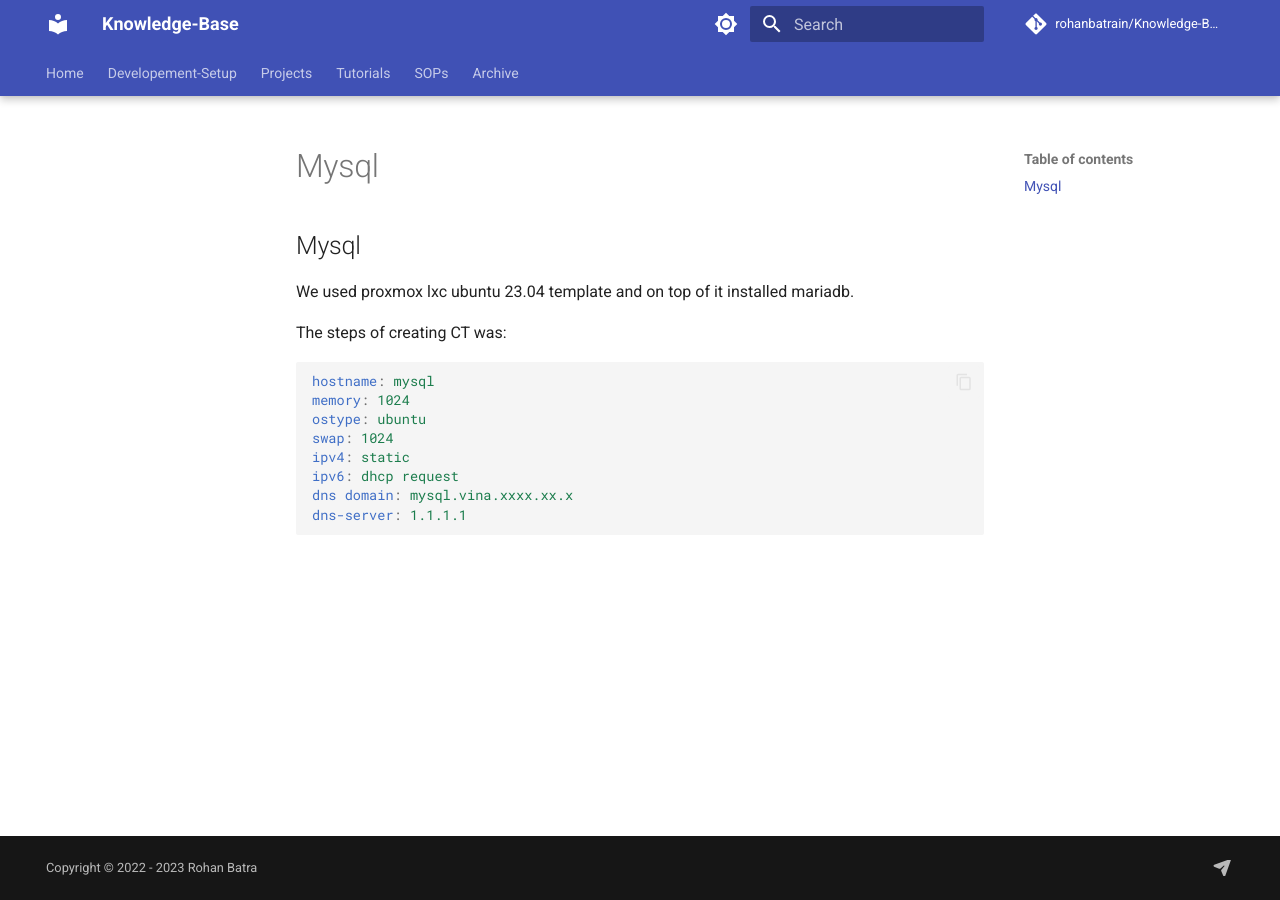
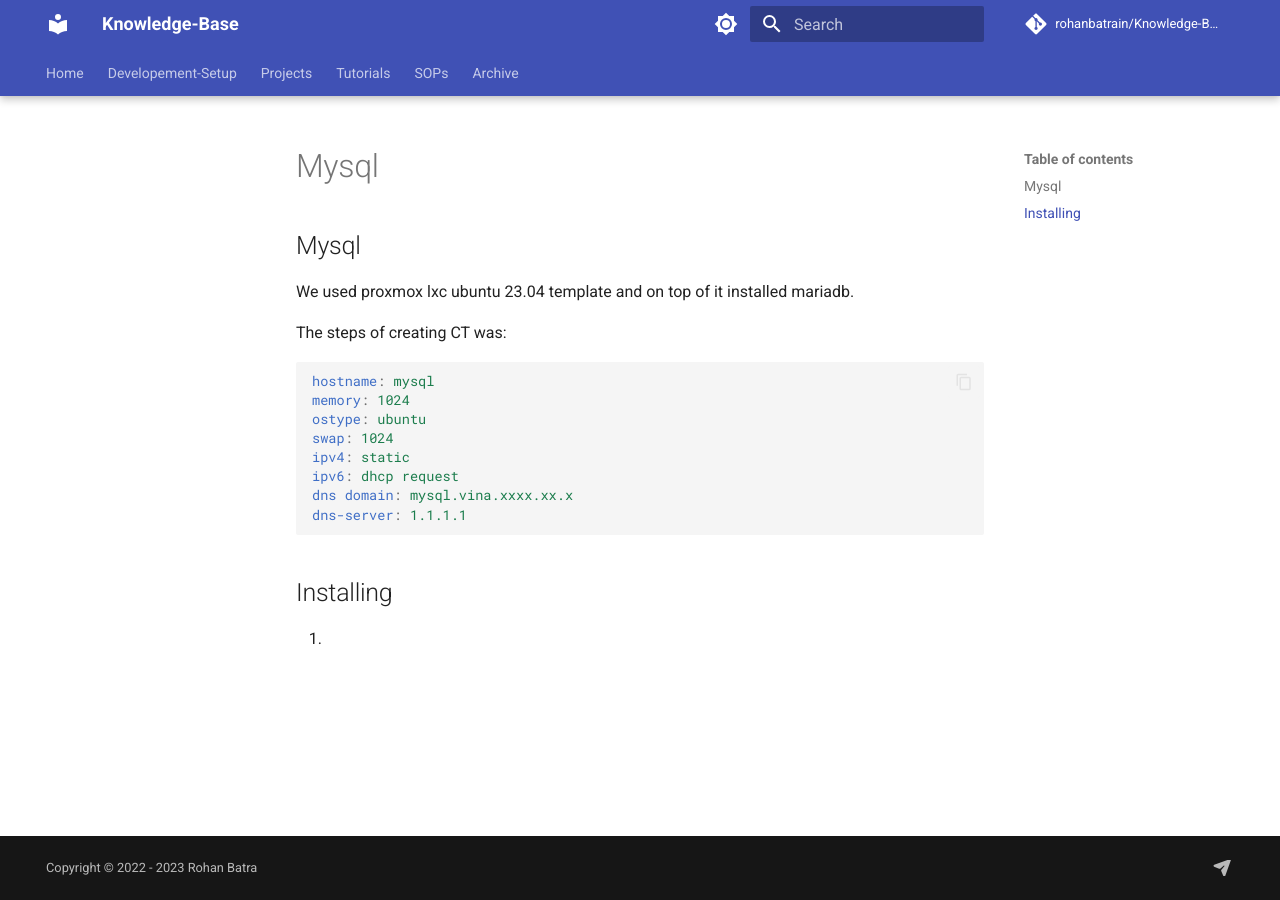
Before and after one commit to rohanbatrain/knowledge-base, an MkDocs documentation site: the page built from docs/Developement-Setup/Owned-Devices/Laptops/MSI/2023/August/Crucial-Drive/Promox/Containers/mysql.md, in a window 1280 px wide. Built offline with MkDocs 1.6.1 and Material for MkDocs 9.7.7, drawn with Linux system fonts in a browser that asks for light colours; nearby versions of some CDN libraries; library files that are not in the unit come from our copies; comment, search, counter and statistics services are not loaded.

Commit message:
Update mysql.md

````diff
--- a/docs/Developement-Setup/Owned-Devices/Laptops/MSI/2023/August/Crucial-Drive/Promox/Containers/mysql.md
+++ b/docs/Developement-Setup/Owned-Devices/Laptops/MSI/2023/August/Crucial-Drive/Promox/Containers/mysql.md
@@ -14,3 +14,7 @@ ipv6: dhcp request
 dns domain: mysql.vina.xxxx.xx.x
 dns-server: 1.1.1.1
 ```
+
+## Installing
+
+1.
````
